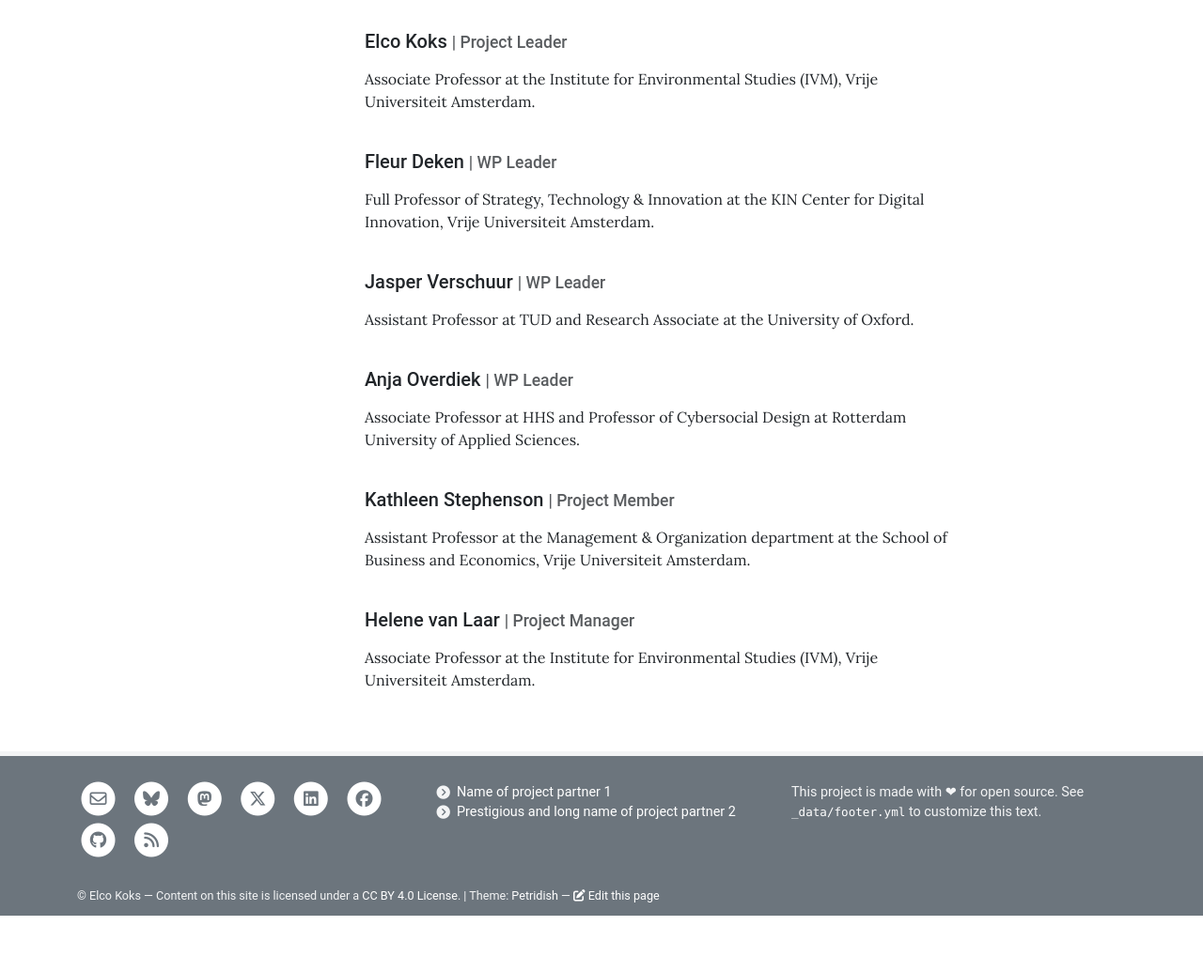
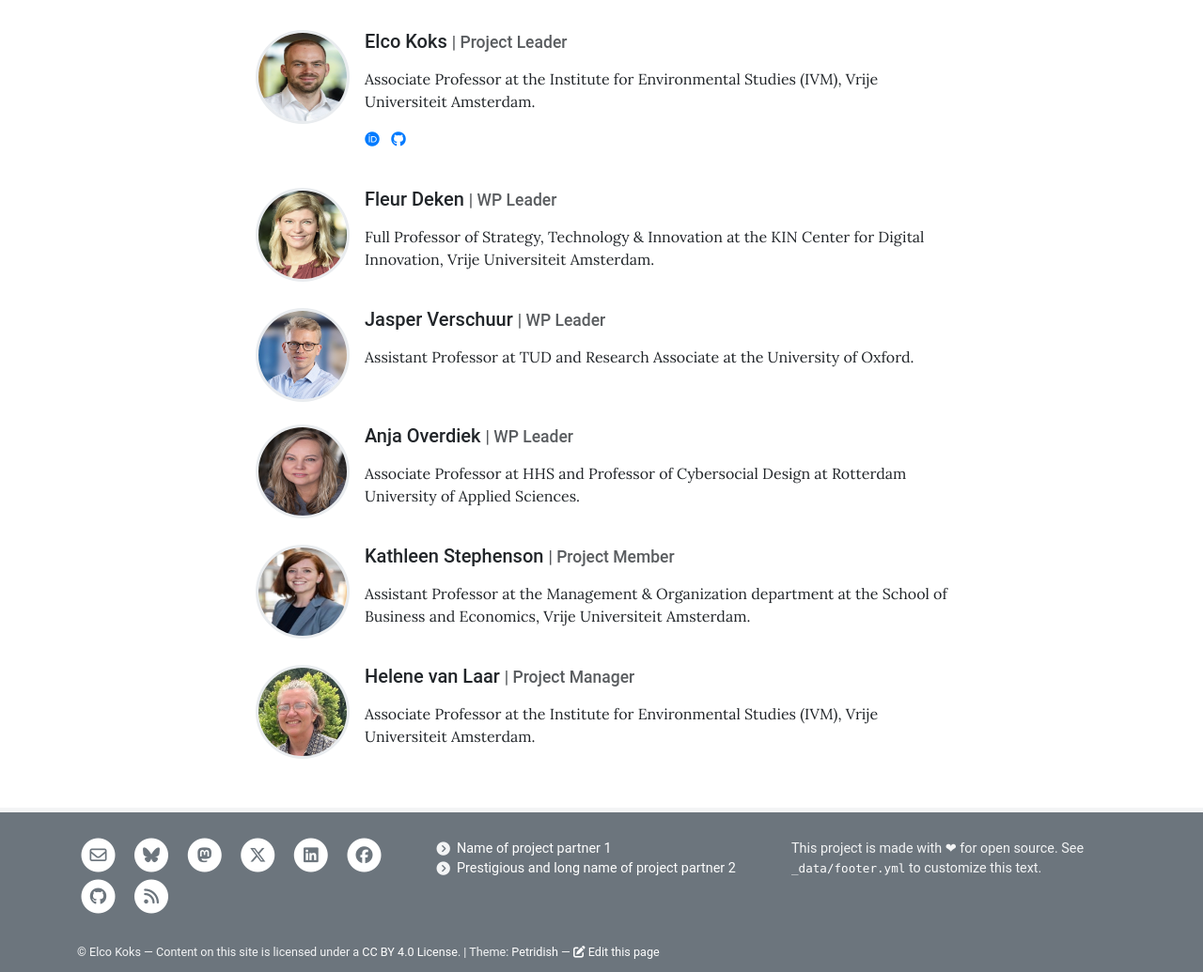
Before and after one commit to ElcoK/tasici-project-website, a Jekyll site: the page built from pages/team.md, in a window 1280 px wide. Shown: the part 308-1343 px from the top of the page at 94% size. Built offline with Jekyll 4.4.1, drawn with Linux system fonts in a browser that asks for light colours; before the commit the page ends 1283 px from its top, so only the background shows below that.

Commit message:
first fix

```diff
--- a/_data/team.yml
+++ b/_data/team.yml
@@ -17,30 +17,38 @@
 
 - name: Elco Koks
   role: Project Leader
+  image: assets/theme/images/elco.jpg # Can be external link
   description: >
     Associate Professor at the Institute for Environmental Studies (IVM), Vrije Universiteit Amsterdam.
+  orcid: 0000-0002-4953-4527
+  github: elcok
 
 - name: Fleur Deken
   role: WP Leader
+  image: assets/theme/images/fleur.jpg # Can be external link
   description: >
     Full Professor of Strategy, Technology & Innovation at the KIN Center for Digital Innovation, Vrije Universiteit Amsterdam.
 
 - name: Jasper Verschuur
   role: WP Leader
+  image: assets/theme/images/jasper.jpg # Can be external link
   description: >
     Assistant Professor at TUD and Research Associate at the University of Oxford.
 
 - name: Anja Overdiek
   role: WP Leader
+  image: assets/theme/images/anja.jpg # Can be external link
   description: >
      Associate Professor at HHS and Professor of Cybersocial Design at Rotterdam University of Applied Sciences.
 
 - name: Kathleen Stephenson
   role: Project Member
+  image: assets/theme/images/kathleen.jpg # Can be external link
   description: >
     Assistant Professor at the Management & Organization department at the School of Business and Economics, Vrije Universiteit Amsterdam.
 
 - name: Helene van Laar
   role: Project Manager
+  image: assets/theme/images/helene.jpg # Can be external link
   description: >
     Associate Professor at the Institute for Environmental Studies (IVM), Vrije Universiteit Amsterdam.
```
Also changed, not shown: pages/home.md (+6 -1 lines), assets/theme/images/anja.jpg (added), assets/theme/images/elco.jpg (added), assets/theme/images/farnsworth_angelo-abear-1662775-unsplash.jpg (deleted), assets/theme/images/fleur.jpg (added), assets/theme/images/fry_ethan-hoover-311143-unsplash.jpg (deleted), assets/theme/images/helene.jpg (added), assets/theme/images/jasper.jpg (added), assets/theme/images/kathleen.jpg (added).
